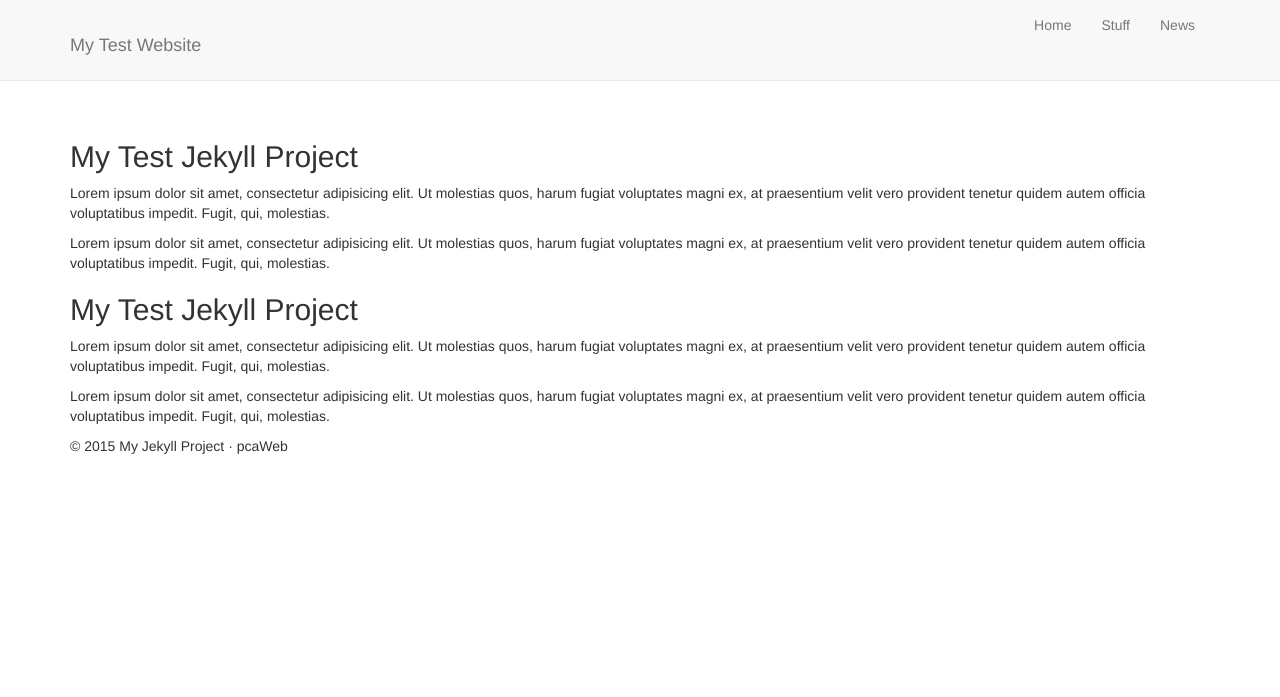
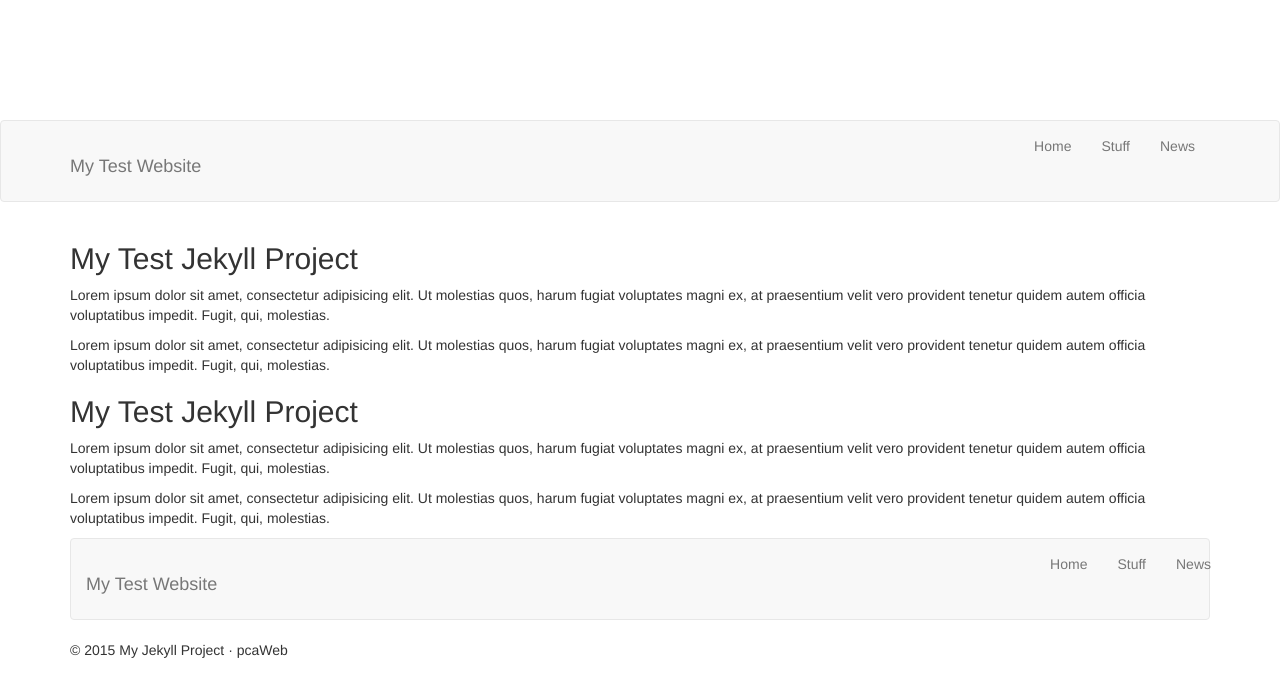
Before and after one commit to pcaWeb/My-Jekyll-Site, a Jekyll site: the page built from index.html, in a window 1280 px wide. Shown: the top 697 px of the page. Built offline with Jekyll 4.4.1, drawn with Linux system fonts in a browser that asks for light colours; nearby versions of some CDN libraries; Markdown is read by kramdown in place of the engine named in the settings.

Commit message:
changed nav include

```diff
--- a/_includes/nav.html
+++ b/_includes/nav.html
@@ -1,4 +1,4 @@
-	<nav class="navbar navbar-default navbar-fixed-top role="navigation" {{include.navclass}}">
+	<nav class="navbar navbar-default role="navigation" {{include.navclass}}">
 		<div class="container">
 			<div class="navbar-header">
 				<h1 class="navbar-brand">My Test Website</h1>
--- a/_layouts/default.html
+++ b/_layouts/default.html
@@ -12,7 +12,7 @@
 <body>
 
     <header>
-        {% include nav.html navclass='nav-top' %}
+        {% include nav.html navclass='navbar-fixed-top' %}
     </header>
     <div class="main">
         <div class="page" id="mission">
```
